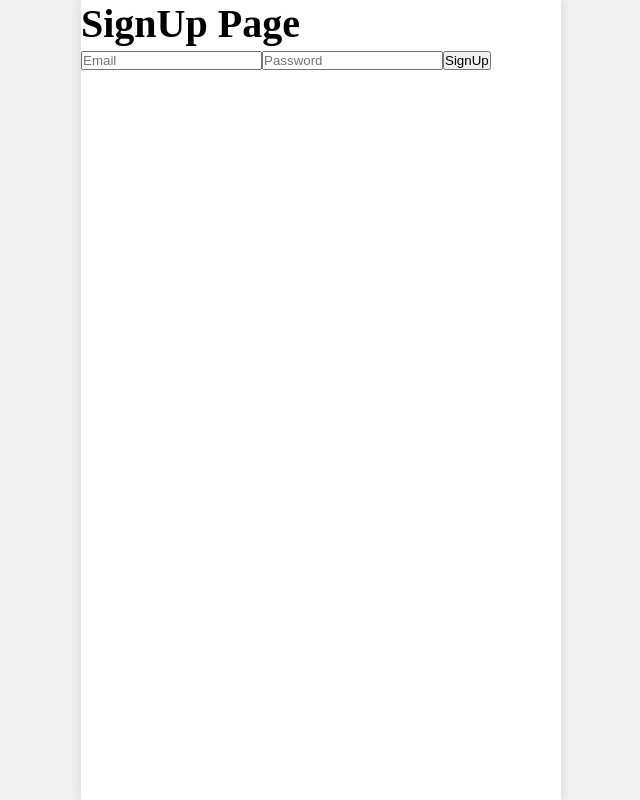
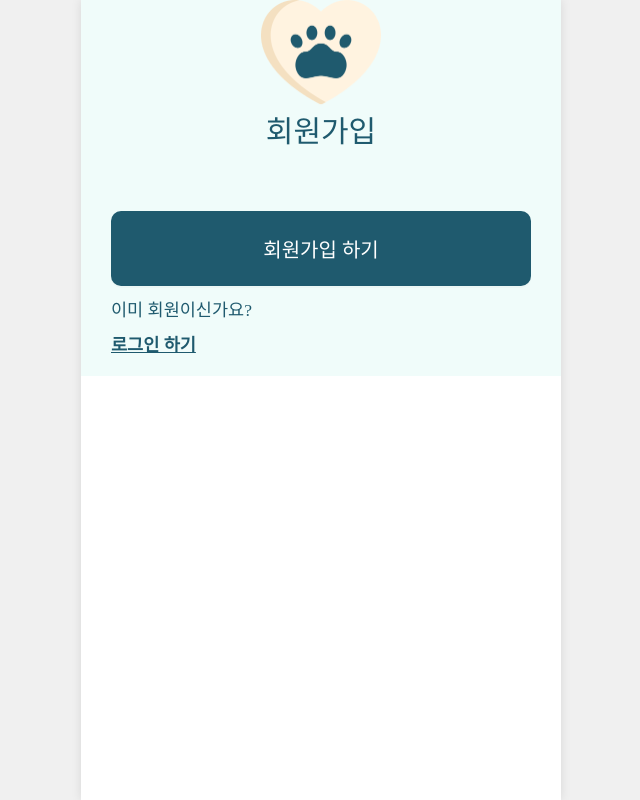
Before and after one commit to SaveMeMungz/SaveMeMungz-Web, a Next.js app: page /sign-up in a window 1280 px wide. Shown: the whole page, without its empty margins (319-959 px from the left). Built offline with nearby package versions, Linux system fonts and the light colour scheme; a web font is replaced by a local one.

Commit message:
[ISSUE-45] feat: sign-up 페이지 제작 시작 (#31)

```diff
--- a/src/app/(auth)/sign-up/page.jsx
+++ b/src/app/(auth)/sign-up/page.jsx
@@ -1,14 +1,84 @@
+'use client';
+
+import Image from 'next/image';
+import React from 'react';
+import styled from 'styled-components';
+
+import whitepawImg from '../../../assets/images/white-paw.png';
+import CustomButton from '../../../components/common/CustomButton';
+import { BACKGROUND_COLORS, BUTTON_COLORS, TEXT_COLORS } from '../../../constants/colors';
+import { FONTS } from '../../../constants/font';
+import { PADDING_HORIZONTAL, PADDING_VERTICAL } from '../../../constants/space';
+
 const SignUp = () => {
     return (
-        <div>
-            <h1>SignUp Page</h1>
-            <form>
-                <input type="email" placeholder="Email" />
-                <input type="password" placeholder="Password" />
-                <button type="submit">SignUp</button>
-            </form>
-        </div>
+        <Container>
+            <WhitePawWrapper>
+                <Image src={whitepawImg} alt="white_paw" width={120} height={107.2} />
+            </WhitePawWrapper>
+
+            <SignUpTitle>회원가입</SignUpTitle>
+
+            <ContentContainer>
+                <SignUpButtonContainerColumn>
+                    <CustomButton color={BUTTON_COLORS.secondary} text="회원가입 하기" route="/login" />
+                </SignUpButtonContainerColumn>
+
+                <AlreadyMember>이미 회원이신가요?</AlreadyMember>
+                <GoLogin>로그인 하기</GoLogin>
+            </ContentContainer>
+        </Container>
     );
 };
 
 export default SignUp;
+
+const Container = styled.div`
+    background-color: ${BACKGROUND_COLORS.default};
+`;
+
+const WhitePawWrapper = styled.div`
+    display: flex;
+    justify-content: center;
+`;
+
+const SignUpTitle = styled.div`
+    color: ${TEXT_COLORS.title};
+    text-align: center;
+    font-family: ${FONTS.PRETENDARD[700]};
+    font-size: 1.5rem;
+`;
+
+const ContentContainer = styled.div`
+    ${PADDING_HORIZONTAL}
+    ${PADDING_VERTICAL}
+    display: flex;
+    flex-direction: column;
+    gap: 0.5rem;
+`;
+
+const SignUpButtonContainerColumn = styled.div`
+    display: flex;
+    flex-direction: column;
+    gap: 0.5rem;
+    margin-top: 2rem;
+`;
+
+const AlreadyMember = styled.div`
+    color: #1f5a6e;
+    font-family: 'Noto Sans KR';
+    font-size: 0.875rem;
+    font-style: normal;
+    font-weight: 400;
+    line-height: normal;
+`;
+
+const GoLogin = styled.div`
+    color: #1f5a6e;
+    font-family: 'Noto Sans KR';
+    font-size: 0.875rem;
+    font-style: normal;
+    font-weight: 700;
+    line-height: normal;
+    text-decoration-line: underline;
+`;
```
